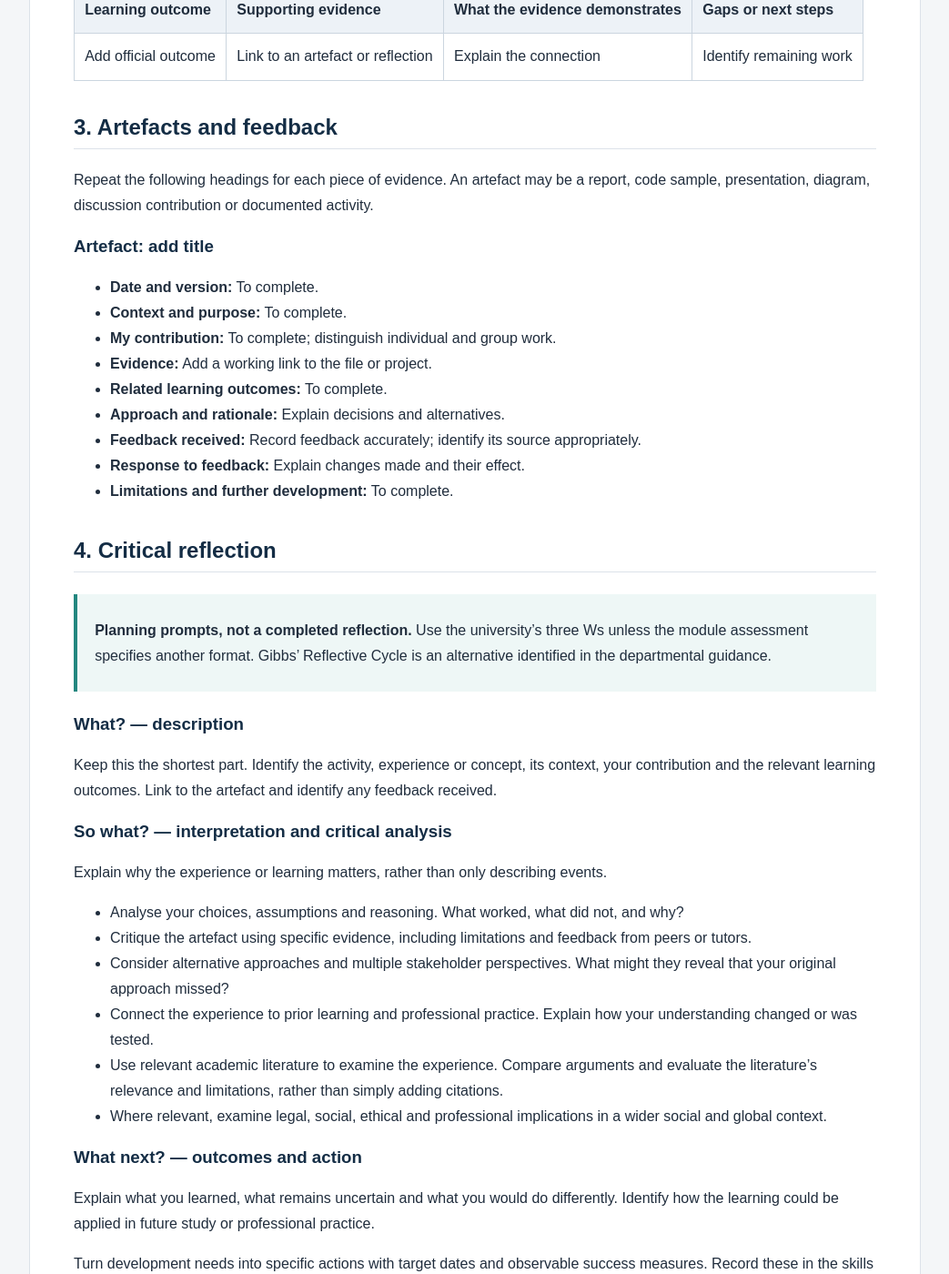
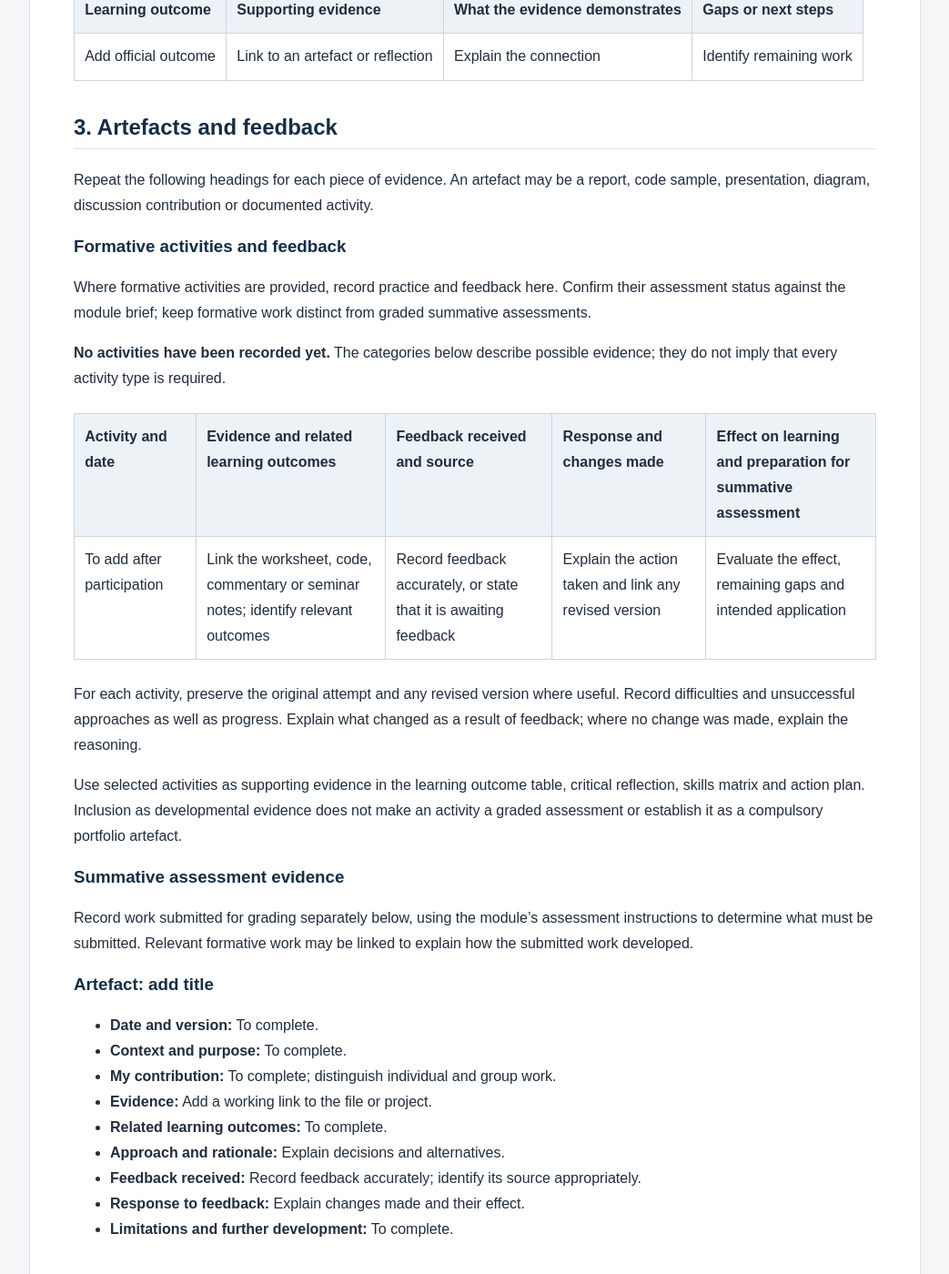
Before and after one commit to ce26229/msc-eportfolio, a Jekyll site: the page built from modules/template.md, in a window 1280 px wide and 1400 px high, scrolled down 910 px. Shown: the whole window at 91% size, without its empty margins (118-1161 px from the left). Built offline with Jekyll 4.4.1, drawn with Linux system fonts in a browser that asks for light colours.

Commit message:
Add formative activity and feedback development record

```diff
--- a/modules/template.md
+++ b/modules/template.md
@@ -26,6 +26,24 @@ Use the official learning outcomes from the module materials.
 ## 3. Artefacts and feedback
 
 Repeat the following headings for each piece of evidence. An artefact may be a report, code sample, presentation, diagram, discussion contribution or documented activity.
+
+### Formative activities and feedback
+
+Where formative activities are provided, record practice and feedback here. Confirm their assessment status against the module brief; keep formative work distinct from graded summative assessments.
+
+**No activities have been recorded yet.** The categories below describe possible evidence; they do not imply that every activity type is required.
+
+| Activity and date | Evidence and related learning outcomes | Feedback received and source | Response and changes made | Effect on learning and preparation for summative assessment |
+| --- | --- | --- | --- | --- |
+| To add after participation | Link the worksheet, code, commentary or seminar notes; identify relevant outcomes | Record feedback accurately, or state that it is awaiting feedback | Explain the action taken and link any revised version | Evaluate the effect, remaining gaps and intended application |
+
+For each activity, preserve the original attempt and any revised version where useful. Record difficulties and unsuccessful approaches as well as progress. Explain what changed as a result of feedback; where no change was made, explain the reasoning.
+
+Use selected activities as supporting evidence in the learning outcome table, critical reflection, skills matrix and action plan. Inclusion as developmental evidence does not make an activity a graded assessment or establish it as a compulsory portfolio artefact.
+
+### Summative assessment evidence
+
+Record work submitted for grading separately below, using the module's assessment instructions to determine what must be submitted. Relevant formative work may be linked to explain how the submitted work developed.
 
 ### Artefact: add title
 
```
